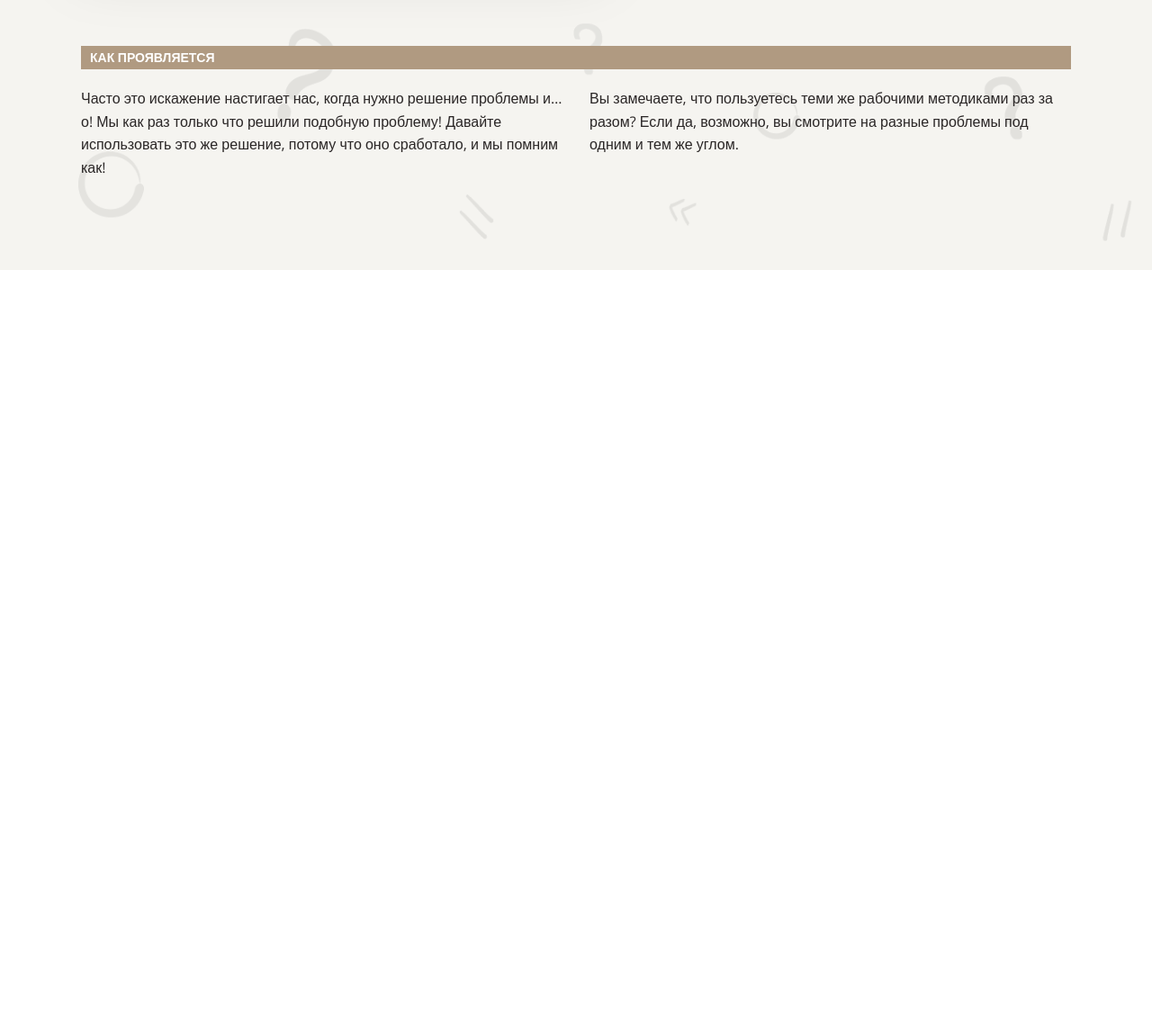
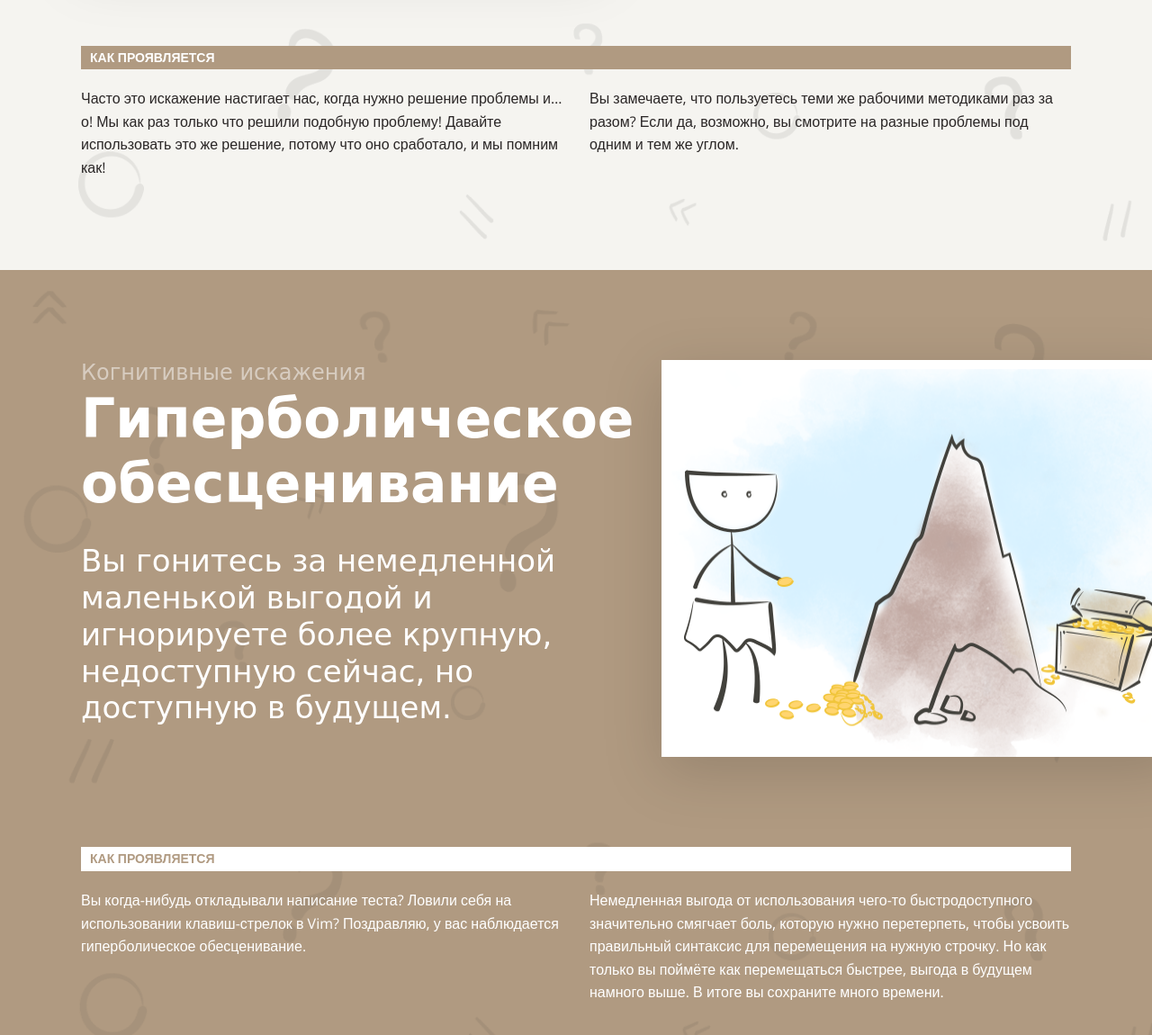
Before and after one commit to oiv84/layout-designer-project-lvl1, a website: page src/index.html in a window 1280 px wide. Shown: the part 5190-6340 px from the top of the page at 90% size. Before the commit the page ends 5490 px from the top, so only its background shows below. Drawn offline with nearby package versions, Linux system fonts and the light colour scheme; a web font is replaced by a local one.

Commit message:
Added hyperbolic-depreciation section

```diff
--- a/src/index.html
+++ b/src/index.html
@@ -202,6 +202,41 @@
                 </div>
             </div>
         </section>
+        <section id="hyperbolic-depreciation" class="bg-brown bg-default-image">
+            <div class="container">
+                <div class="flex row">
+                    <div class="col">
+                        <span class="subtitle text-light">Когнитивные искажения</span>
+                        <h2 class="text-white">Гиперболическое обесценивание</h2>
+                        <p class="subtext text-white">Вы гонитесь за немедленной маленькой выгодой и игнорируете более
+                            крупную, недоступную сейчас, но доступную в будущем.</p>
+                    </div>
+                    <div class="col">
+                        <img class="shadow" src="images/4.png" width="578px"
+                            alt="Когнитивные искажения. Преждевременная оптимизация">
+                    </div>
+                </div>
+                <div class="how-to-work bg-white">
+                    <h4 class="text-brown">Как проявляется</h4>
+                </div>
+                <div class="flex row">
+                    <div class="col col-half">
+                        <p class="text-white">
+                            Вы когда-нибудь откладывали написание теста? Ловили себя на использовании клавиш-стрелок в
+                            Vim? Поздравляю, у вас наблюдается гиперболическое обесценивание.
+                        </p>
+                    </div>
+                    <div class="col col-half">
+                        <p class="text-white">
+                            Немедленная выгода от использования чего-то быстродоступного значительно смягчает боль,
+                            которую нужно перетерпеть, чтобы усвоить правильный синтаксис для перемещения на нужную
+                            строчку. Но как только вы поймёте как перемещаться быстрее, выгода в будущем намного выше. В
+                            итоге вы сохраните много времени.
+                        </p>
+                    </div>
+                </div>
+            </div>
+        </section>
 
     </main>
     <footer></footer>
```
